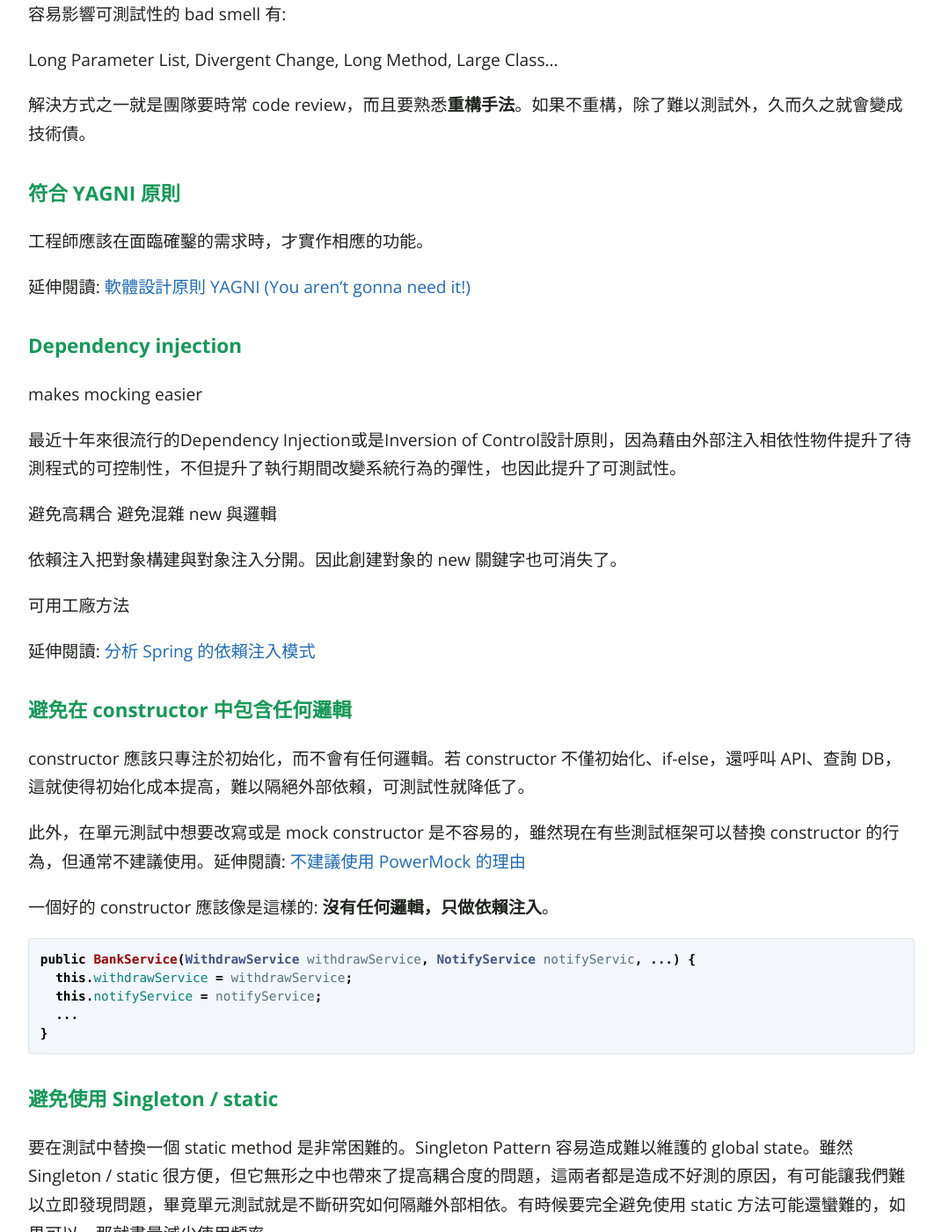
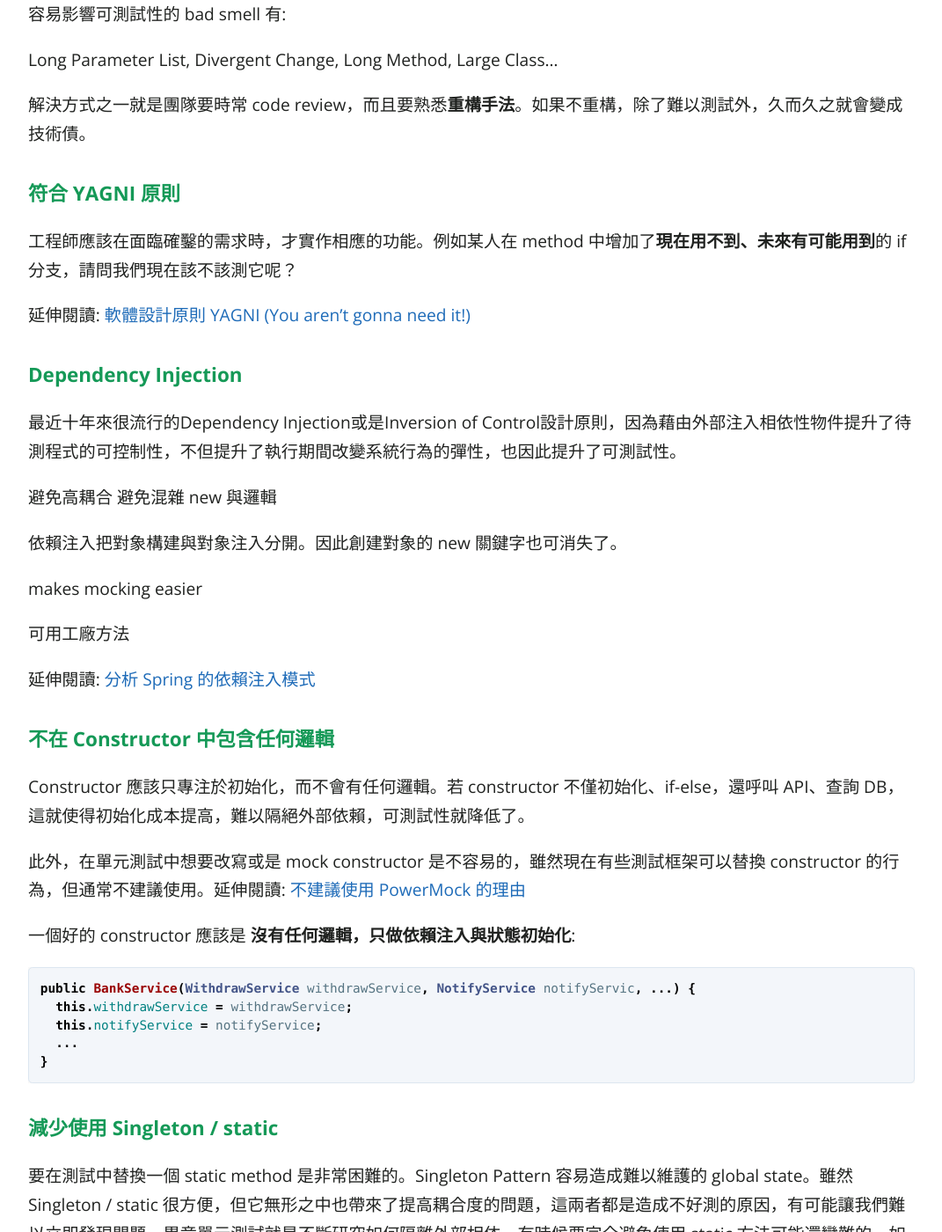
Before and after one commit to KaiSheng714/KaiSheng714.github.io, a Jekyll site: the page built from 2022-07-06-testability.md, in a window 1280 px wide and 1400 px high, scrolled down 2629 px. Shown: the whole window at 88% size, without its empty margins (104-1175 px from the left). Built offline with Jekyll 4.4.1, drawn with Linux system fonts in a browser that asks for light colours; comment, search, counter and statistics services are not loaded; some of the changed text lies outside the part shown.

Commit message:
testability

````diff
--- a/2022-07-06-testability.md
+++ b/2022-07-06-testability.md
@@ -52,7 +52,7 @@
 以剛才某銀行系統的例子，提款功能應屬於 `WithdrawService` 的職責，發出內部警示功能應屬於 `NotifyService` 的職責，兩者各司其職、權責分明、彼此獨立。
 
 
-### **移除 bad smell**
+### **移除 Bad Smell**
 
 容易影響可測試性的 bad smell 有:
 
@@ -62,13 +62,11 @@
 
 
 ### **符合 YAGNI 原則**
-工程師應該在面臨確鑿的需求時，才實作相應的功能。
+工程師應該在面臨確鑿的需求時，才實作相應的功能。例如某人在 method 中增加了**現在用不到、未來有可能用到**的 if 分支，請問我們現在該不該測它呢？
 
 延伸閱讀: [軟體設計原則 YAGNI (You aren't gonna need it!)](https://kaisheng714.github.io/articles/yagni-principle)
 
-
-### **Dependency injection**
-makes mocking easier
+### **Dependency Injection**
 
 最近十年來很流行的Dependency Injection或是Inversion of Control設計原則，因為藉由外部注入相依性物件提升了待測程式的可控制性，不但提升了執行期間改變系統行為的彈性，也因此提升了可測試性。
 
@@ -77,16 +75,19 @@
 
 依賴注入把對象構建與對象注入分開。因此創建對象的 new 關鍵字也可消失了。
 
+makes mocking easier
+
 可用工廠方法
 
 延伸閱讀: [分析 Spring 的依賴注入模式](/articles/analyzing-dependency-injection-patterns-in-spring)
 
-### **避免在 constructor 中包含任何邏輯**
-constructor 應該只專注於初始化，而不會有任何邏輯。若 constructor 不僅初始化、if-else，還呼叫 API、查詢 DB，這就使得初始化成本提高，難以隔絕外部依賴，可測試性就降低了。
+
+### **不在 Constructor 中包含任何邏輯**
+Constructor 應該只專注於初始化，而不會有任何邏輯。若 constructor 不僅初始化、if-else，還呼叫 API、查詢 DB，這就使得初始化成本提高，難以隔絕外部依賴，可測試性就降低了。
 
 此外，在單元測試中想要改寫或是 mock constructor 是不容易的，雖然現在有些測試框架可以替換 constructor 的行為，但通常不建議使用。延伸閱讀: [不建議使用 PowerMock 的理由](/articles/drawback-of-powermock)
 
-一個好的 constructor 應該像是這樣的: **沒有任何邏輯，只做依賴注入**。
+一個好的 constructor 應該是 **沒有任何邏輯，只做依賴注入與狀態初始化**:
 
 ```java
 public BankService(WithdrawService withdrawService, NotifyService notifyServic, ...) {
@@ -96,7 +97,7 @@
 }
 ```
 
-### **避免使用 Singleton / static**
+### **減少使用 Singleton / static**
 要在測試中替換一個 static method 是非常困難的。Singleton Pattern 容易造成難以維護的 global state。雖然 Singleton / static 很方便，但它無形之中也帶來了提高耦合度的問題，這兩者都是造成不好測的原因，有可能讓我們難以立即發現問題，畢竟單元測試就是不斷研究如何隔離外部相依。有時候要完全避免使用 static 方法可能還蠻難的，如果可以，那就盡量減少使用頻率。
 
 但有時若是真的不得已，Mockito 3.4 版也提供了 `Mockito.mockStatic`，讓我們可以在單元測試中替換 static 的行為，代價就是測試程式會變得比較複雜、執行測試的時間也會提高。
@@ -105,12 +106,12 @@
 
 TDD 是一種**先從使用者角度寫測試，再回頭撰寫產品程式碼的開發手法**。因為 TDD 讓開發者換位思考，從使用者的角度出發，就更容易了解到該怎麼設計才能讓 class / API 更易用。為了先寫出測試，開發者就必須先去思考如何進行測試，他不僅了解需求，還要逐步解構需求成一個個單純、小的 test case。若熟練 TDD 技術，就能大幅提高軟體可測試性。
 
-上手 TDD 其實並不簡單，其實以上討論的議題都包含在 TDD 的領域之中，之後我會再寫一篇文章專門介紹 TDD。
+上手 TDD 並不容易，其實以上討論的議題都包含在 TDD 的領域之中，之後我會再寫一篇文章專門介紹 TDD。
 
 -----
 
 ## **結論**
-- 本文介紹了許多實務上可以提高可測試性的方法
+- 本文解釋了可測試性及其重要性，並介紹了許多實務上可以提高可測試性的方法。
 - 若工程師覺得單元測試很難寫，原因通常不是不會寫測試，而是產品程式的可測試性太低。他們往往會走入一個誤區，面對一個幾千行、邏輯混亂的方法而想著用十八般武藝、各種框架去寫這個方法的單元測試，結果通常是耗費了大量的時間卻徒勞而無功。
 - 若整個團隊的觀念、基本功如果沒有到位，也不懂如何提高程式的可測試性，則要在組織內推動單元測試是很困難的。
 - 必須先提高可測試性，才會有好的測試程式，接著才能享受自動化測試帶來的甜美果實。
````
